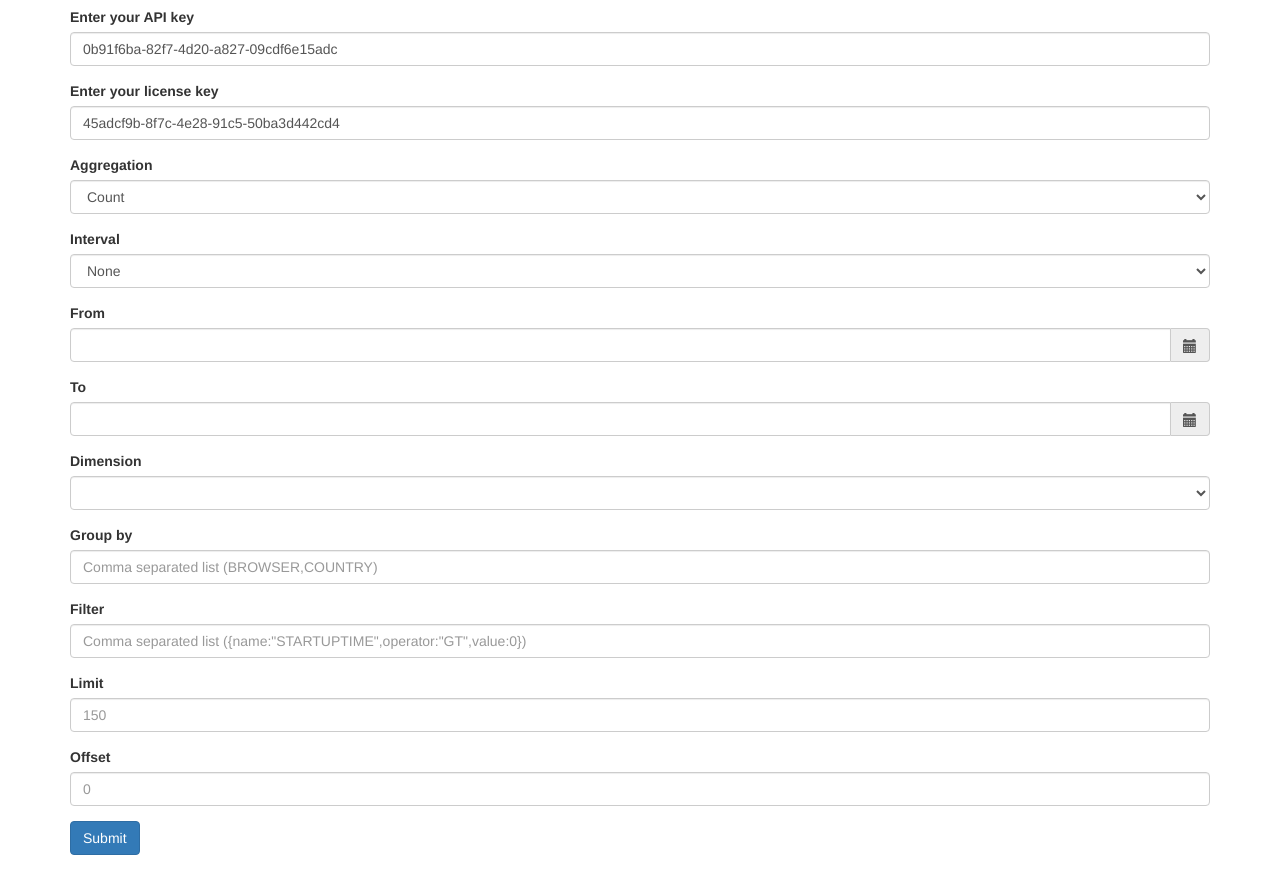
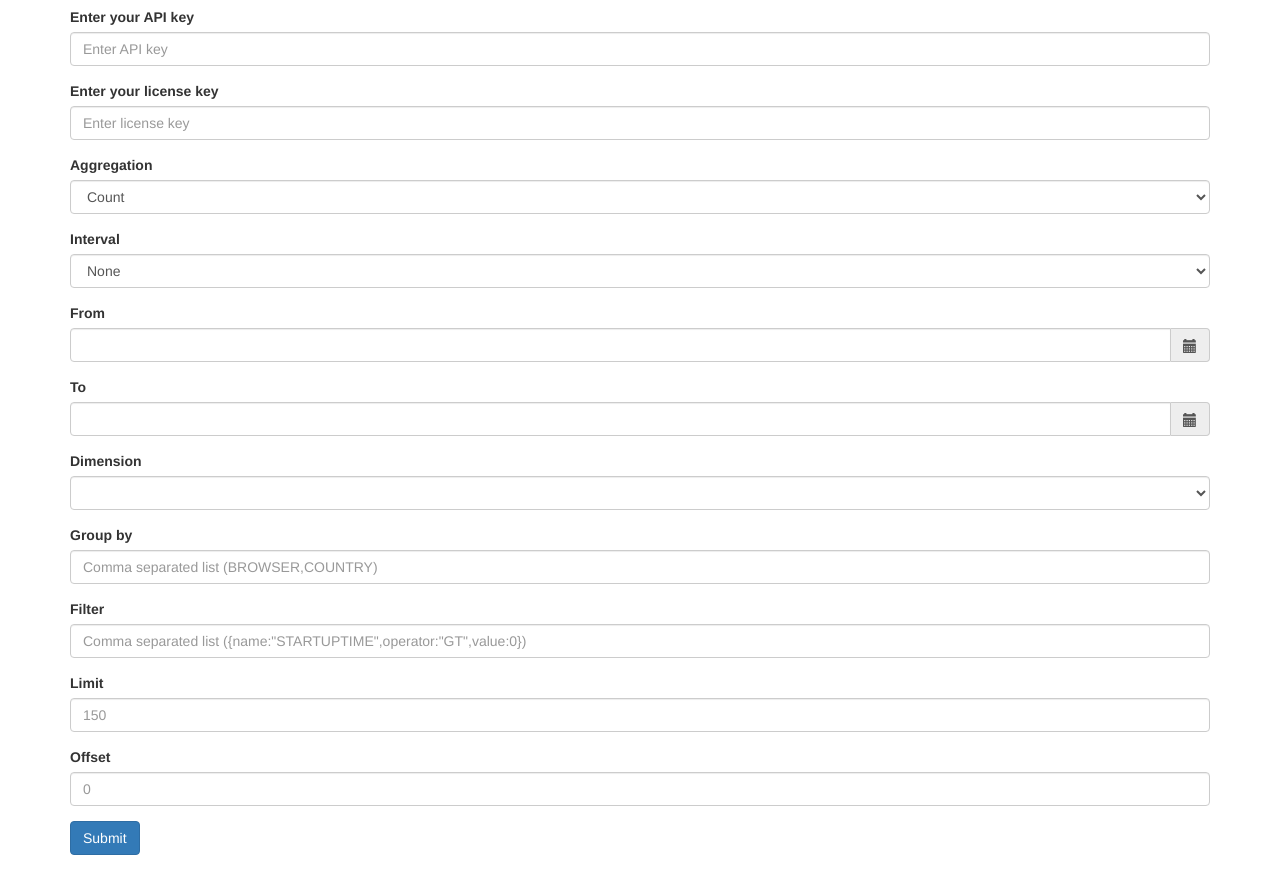
Before and after one commit to bitmovin/analytics-tableau-web-data-collector, a website: page index.html in a window 1280 px wide. Shown: the part 63-932 px from the top of the page. Drawn offline with nearby package versions, Linux system fonts and the light colour scheme; a script that the page names is missing.

Commit message:
Removed debug values

```diff
--- a/index.html
+++ b/index.html
@@ -27,7 +27,6 @@
               type="text"
               class="form-control required"
               id="inputApiKey"
-              value="0b91f6ba-82f7-4d20-a827-09cdf6e15adc"
               placeholder="Enter API key"
             />
           </div>
@@ -37,7 +36,6 @@
               type="text"
               class="form-control required"
               id="inputLicenseKey"
-              value="45adcf9b-8f7c-4e28-91c5-50ba3d442cd4"
               placeholder="Enter license key"
             />
           </div>
```
